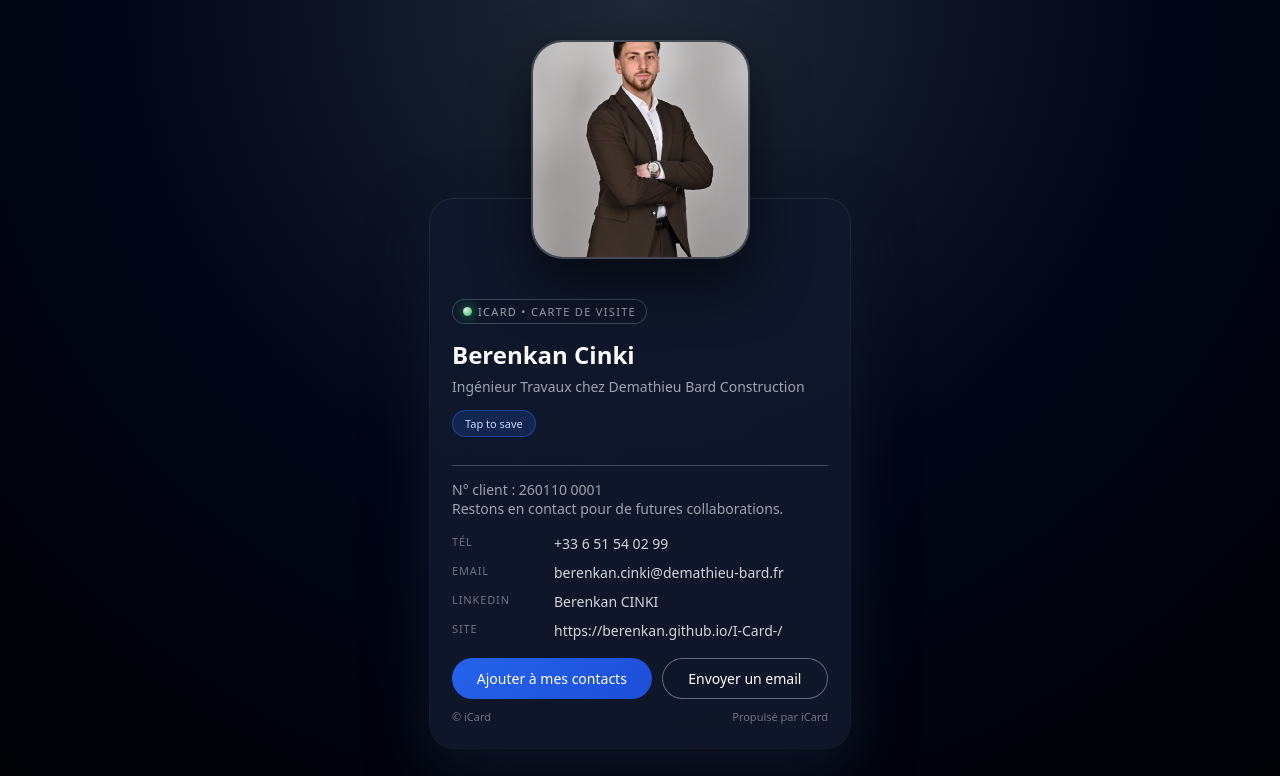
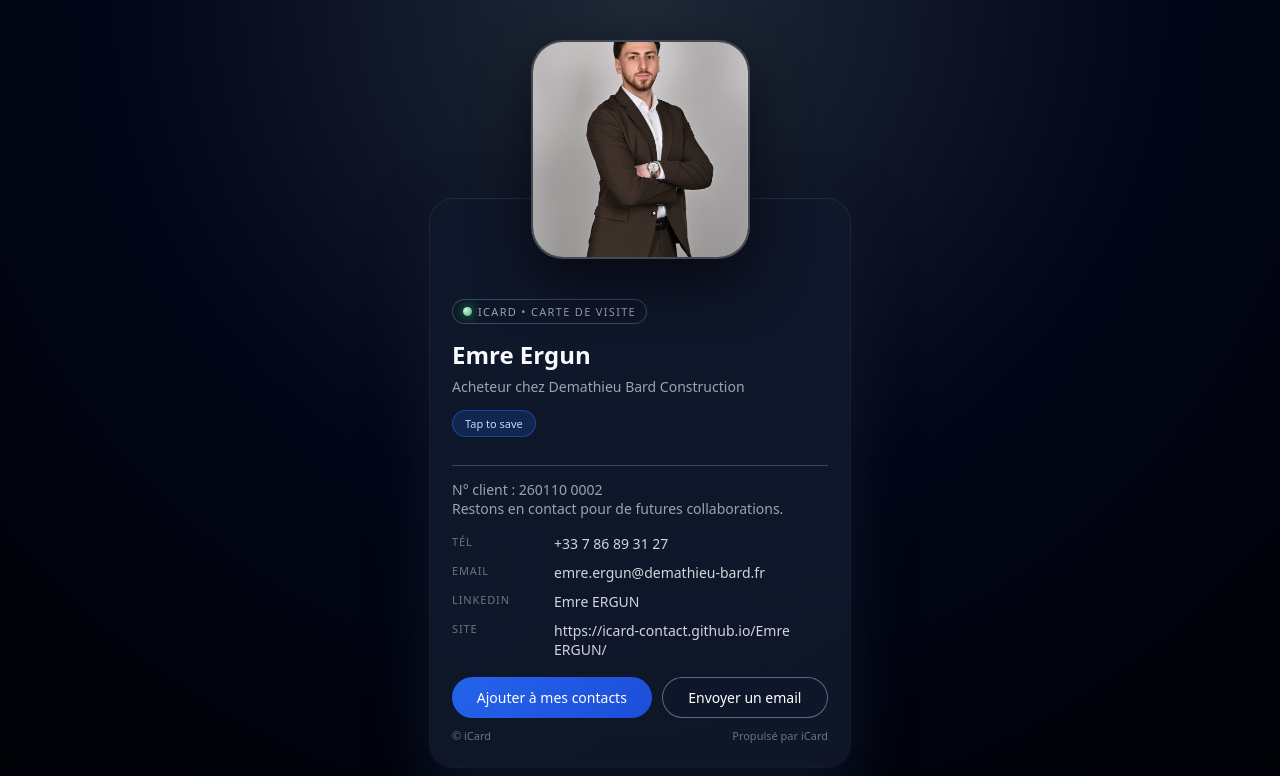
Before and after one commit to iCard-contact/Emre-ERGUN, a plain HTML site: page index.html in a window 1280 px wide. Shown: the top 776 px of the page. Drawn offline with Linux system fonts and the light colour scheme.

Commit message:
index.html

```diff
--- a/index.html
+++ b/index.html
@@ -2,7 +2,7 @@
 <html lang="fr">
 <head>
 <meta charset="UTF-8">
-<title>iCard - Berenkan Cinki</title>
+<title>iCard - Emre Ergun</title>
 <meta name="viewport" content="width=device-width, initial-scale=1">
 
 <style>
@@ -211,38 +211,38 @@
   </div>
 
   <div class="name-block">
-    <h1>Berenkan Cinki</h1>
-    <p>Ingénieur Travaux chez Demathieu Bard Construction </p>
+    <h1>Emre Ergun</h1>
+    <p>Acheteur chez Demathieu Bard Construction </p>
   </div>
 
-  <a class="chip" href="https://berenkan.github.io/I-Card-/berenkan.vcf">Tap to save</a>
+  <a class="chip" href="https://icard-contact.github.io/Emre-ERGUN/emre.vcf">Tap to save</a>
 
   <div class="divider"></div>
 
   <p class="info">
-    N° client : 260110 0001<br>
+    N° client : 260110 0002<br>
     Restons en contact pour de futures collaborations.
   </p>
 
   <div class="contact-item">
     <div class="contact-label">TÉL</div>
     <div class="contact-value">
-      <a href="tel:+33651540299">+33 6 51 54 02 99</a>
+      <a href="tel:+33786893127">+33 7 86 89 31 27</a>
     </div>
   </div>
 
   <div class="contact-item">
     <div class="contact-label">EMAIL</div>
     <div class="contact-value">
-      <a href="mailto:berenkan.cinki@demathieu-bard.fr">berenkan.cinki@demathieu-bard.fr</a>
+      <a href="mailto:emre.ergun@demathieu-bard.fr">emre.ergun@demathieu-bard.fr</a>
     </div>
   </div>
 
   <div class="contact-item">
     <div class="contact-label">LINKEDIN</div>
     <div class="contact-value">
-      <a href="https://www.linkedin.com/in/berenkan-cinki-445a29241/" target="_blank">
-        Berenkan CINKI
+      <a href="https://www.linkedin.com/in/emre-ergun-bb212422a/" target="_blank">
+        Emre ERGUN
       </a>
     </div>
   </div>
@@ -250,17 +250,17 @@
   <div class="contact-item">
     <div class="contact-label">SITE</div>
     <div class="contact-value">
-      <a href="https://berenkan.github.io/I-Card-/" target="_blank">
-        https://berenkan.github.io/I-Card-/
+      <a href="https://icard-contact.github.io/Emre-ERGUN/" target="_blank">
+        https://icard-contact.github.io/Emre ERGUN/
       </a>
     </div>
   </div>
 
   <div class="buttons">
-    <a class="btn btn-primary" href="https://berenkan.github.io/I-Card-/berenkan.vcf">
+    <a class="btn btn-primary" href="https://icard-contact.github.io/Emre-ERGUN/emre.vcf">
       Ajouter à mes contacts
     </a>
-    <a class="btn btn-ghost" href="mailto:berenkan.cinki@demathieu-bard.fr">
+    <a class="btn btn-ghost" href="mailto:emre.ergun@demathieu-bard.fr">
       Envoyer un email
     </a>
   </div>
```
